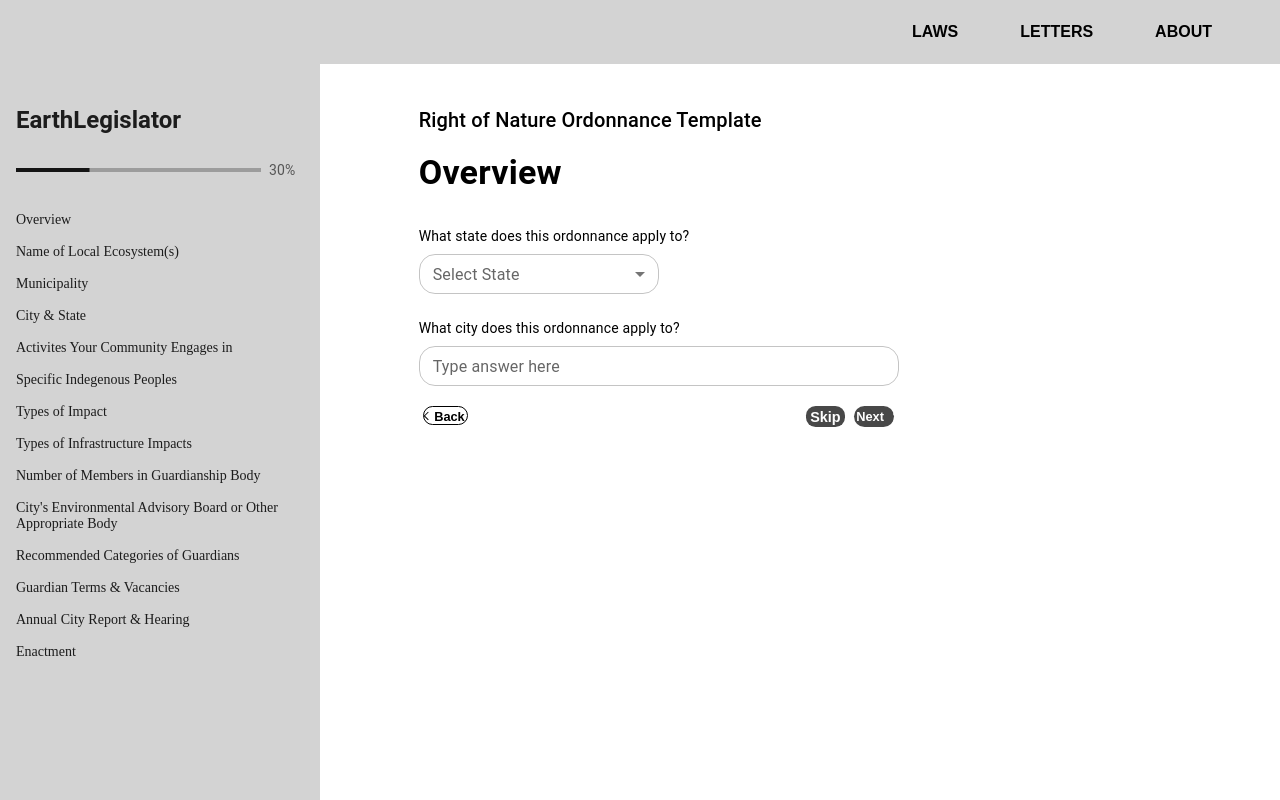
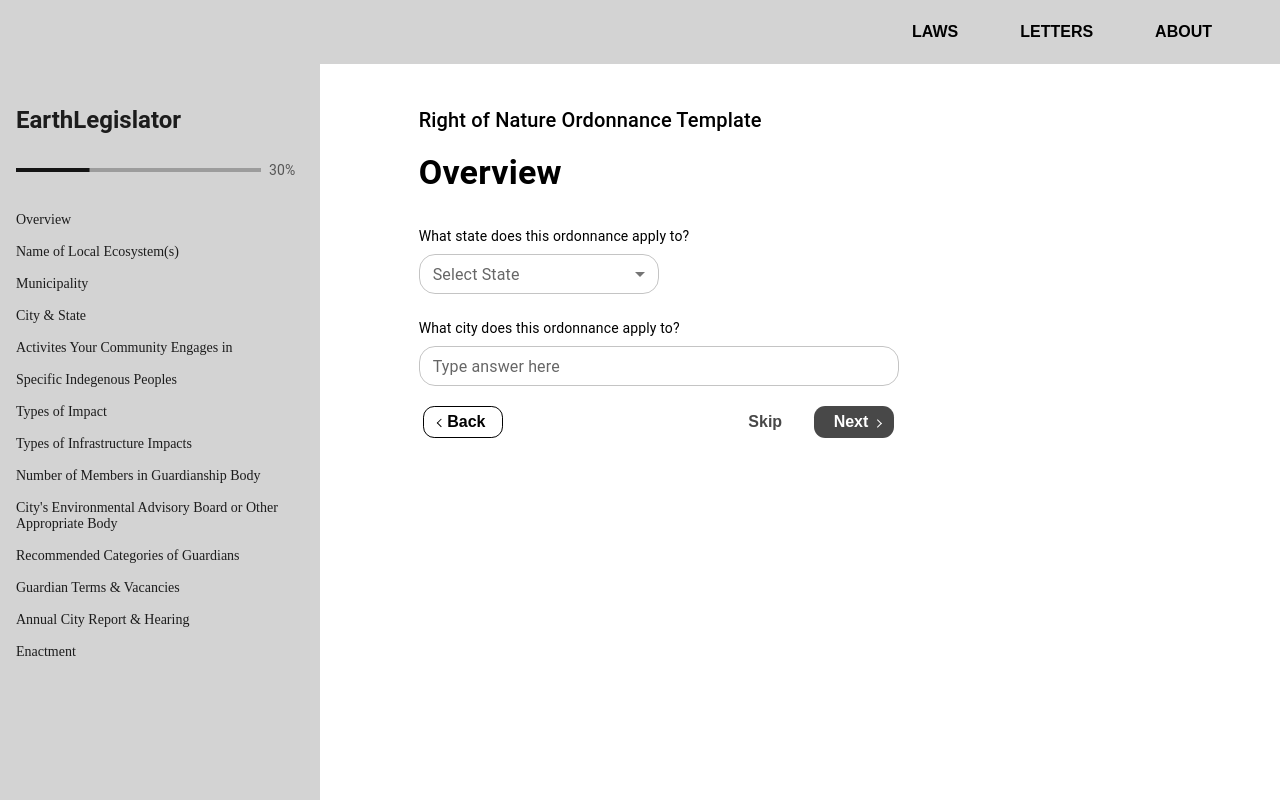
Before and after one commit to cornellh4i/earth-law-center, a React (Create React App) app in the folder client/: page /template-filler in a window 1280 px wide. Built offline with nearby package versions, Linux system fonts and the light colour scheme.

Commit message:
fix button style

```diff
--- a/client/src/components/Button/Button.css
+++ b/client/src/components/Button/Button.css
@@ -96,10 +96,11 @@
 /* White median with black text, black border, and left pointing arrow */
 .back-btn {
   margin: 2%;
-  padding: 0.5% 0.9% 0.37% 1.6%;
+  min-width: 5rem;
+  height:2rem;
   color: #000;
   font-weight: bold;
-  font-size: 0.8rem;
+  font-size: 1rem;
   background-color: #fff;
   border-color: #000;
   border-width: 0.05rem;
@@ -121,10 +122,11 @@
 /* Grey median button with white text and right pointing arrow */
 .continue-btn {
   margin: 2%;
-  padding: 0.55% 1.7% 0.4% 1.0%;
+  min-width: 5rem;
+  height:2rem;
   color: #fff;
   font-weight: bold;
-  font-size: 0.8rem;
+  font-size: 1rem;
   background-color: #484848;
   border-width: 0.05rem;
   border-style: none;
@@ -145,10 +147,11 @@
 /* White median button with grey text */
 .white-median-btn {
   margin: 2%;
-  padding: 0.5%;
+  min-width: 5rem;
+  height:2rem;
   color: #484848;
   font-weight: bold;
-  font-size: 0.8rem;
+  font-size: 1rem;
   background-color: #fff;
   border-style: none;
 }
@@ -160,7 +163,7 @@
   cursor: pointer;
 }
 
-.search-btn{
+.search-btn {
   width: 20%;
   min-width: 100px;
   height: 100%;
@@ -172,10 +175,10 @@
   margin-left: 4%;
 }
 
-.search-btn:hover{
+.search-btn:hover {
   background: #626262;
 }
 
-.search-btn:active{
+.search-btn:active {
   background: #484848;
 }
--- a/client/src/components/QuestionAnswer/QuestionAnswer.jsx
+++ b/client/src/components/QuestionAnswer/QuestionAnswer.jsx
@@ -119,7 +119,7 @@ const QuestionAnswer = (props) => {
         <Grid item xs={6}>
           <Box display='flex' justifyContent='flex-end'>
             {/* TODO: Button CSS needs to be fixed in the future */}
-            <Button text='Skip' handleClick={handleSkip} css='grey-large-btn' />
+            <Button text='Skip' handleClick={handleSkip} css='white-median-btn' />
             <Button text='Next' handleClick={handleSubmit} css='continue-btn' />
           </Box>
         </Grid>
```
